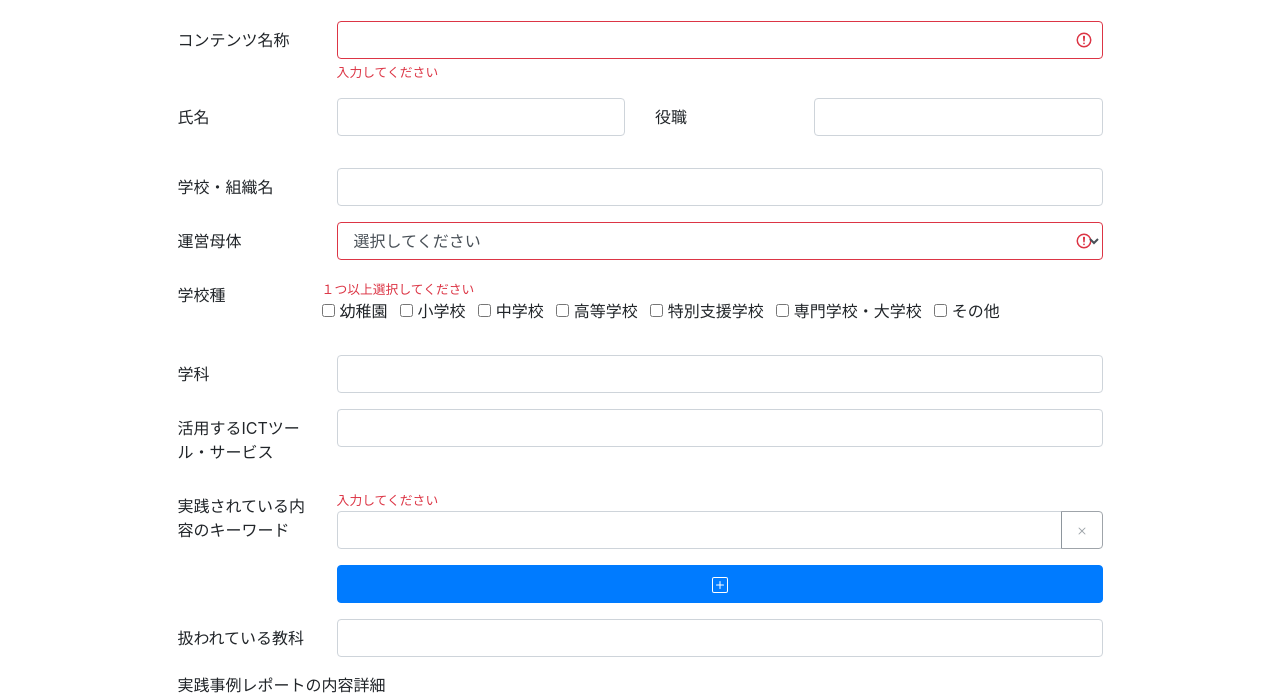
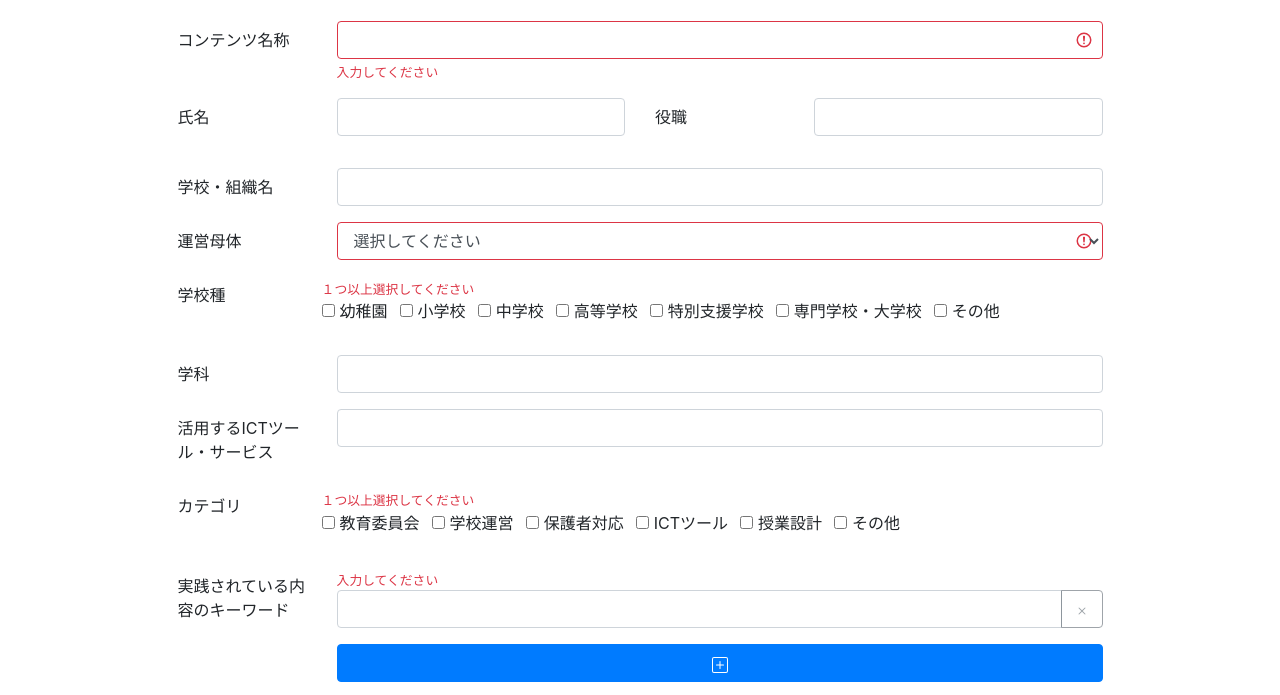
Before and after one commit to Keyhoh/edbase-manager, a Gatsby site: page / in a window 1280 px wide. Shown: the part 97-792 px from the top of the page. Built offline with nearby package versions, Linux system fonts and the light colour scheme; Gatsby itself is replaced by a stand-in of ours.

Commit message:
add: カテゴリを追加

```diff
--- a/src/components/edbaseForm/edbaseForm.tsx
+++ b/src/components/edbaseForm/edbaseForm.tsx
@@ -16,6 +16,7 @@ import Url from "./input/url"
 import CsvExport from "../csvExport"
 import EdbaseFormData from "./edbaseFormData"
 import MultipleText from "../input/multipleText"
+import Categories from "./input/categories"
 
 class EdbaseForm extends React.Component {
 
@@ -49,6 +50,7 @@ class EdbaseForm extends React.Component {
         <SchoolTypes />
         <Departments />
         <Tools />
+        <Categories />
         <Keywords />
         <Subjects />
         <Description />
--- /dev/null
+++ b/src/components/edbaseForm/input/categories.tsx
@@ -0,0 +1,40 @@
+import * as React from "react"
+import { Form, Row } from "react-bootstrap"
+import { graphql, useStaticQuery } from "gatsby"
+
+import SelectCheck from "../../input/select/check"
+
+/**
+ * カテゴリのコンポーネント
+ * - 必須項目
+ * - 選択項目
+ * - 複数可
+ *
+ * @returns {*}
+ * @constructor
+ */
+const Categories = () => {
+  const { dataJson: { categories } } = useStaticQuery(graphql`
+    {
+      dataJson {
+        categories {
+          name
+          format
+        }
+      }
+    }`
+  )
+
+  const getEntries = (nameList: string[]) => nameList.map((name: string) => {
+    return { label: name, value: name }
+  })
+
+  return (
+    <Form.Group as={Row} controlId="categories">
+      <Form.Label column sm="2">{categories.name}</Form.Label>
+      <SelectCheck required={true} name="school_types" inline entries={getEntries(categories.format)} />
+    </Form.Group>
+  )
+}
+
+export default Categories
```
